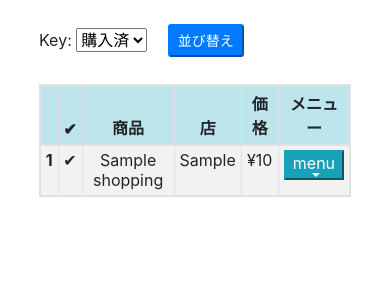
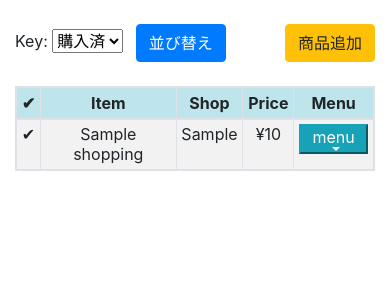
Before and after one commit to ShuheiKuriki/shopping_list, a Django app: page /shoppinglist/list/buy_or_not in a window 390 px wide. Shown: the part 56-356 px from the top of the page. Run offline with Django 3.2, Linux system fonts and the light colour scheme; a user stored in the database is signed in; tables that the repository leaves empty hold one stand-in row (values such as "Sample post"); some libraries are stand-ins or nearby versions.

Commit message:
モデル、デザイン

```diff
--- a/shoppinglist/forms.py
+++ b/shoppinglist/forms.py
@@ -9,10 +9,10 @@ class DateInput(forms.DateInput):
 class ShoppingForm(ModelForm):
     class Meta:
         model = Shopping
-        fields = ['name','shop','price','date']
+        fields = ['name','shop','price','count','buy_date']
         forms.CheckboxInput(attrs={'class': 'check'})
         widgets = {
-            'date': DateInput(),
+            'buy_date': DateInput(),
         }
 
 class SortForm(forms.Form):
--- a/shoppinglist/models.py
+++ b/shoppinglist/models.py
@@ -4,12 +4,14 @@ from django.utils.timezone import now
 from django.contrib.auth.models import User
 
 class Shopping(models.Model):
-    name = models.CharField('買う物', max_length=256, blank=True)
+    name = models.CharField('商品', max_length=256, blank=False)
     shop = models.CharField('店', max_length=256, blank=True)
+    price = models.IntegerField('価格', blank=True, null=True)
+    count = models.IntegerField('個数', default=1)
     date = models.DateField('最後に買った日', blank=True, null=True)
-    days = models.IntegerField('最後に買ってからの経過日数', blank=True,null=True)
+    buy_date = models.DateField('買う日', blank=True, null=True)
+    past = models.IntegerField('経過日数', blank=True,null=True)
     buy_or_not = models.BooleanField('購入済', default=False)
-    price = models.IntegerField('価格', blank=True, null=True)
     user = models.ForeignKey(User, on_delete=models.CASCADE)
 
     def __str__(self):
--- a/templates/base/user_base.html
+++ b/templates/base/user_base.html
@@ -48,13 +48,13 @@
         </div>
     </nav>
     <div class="container">
-        <div class="m-4">
+        <div class="my-4">
           {% block content %}
           {% endblock %}
         </div>
     </div>
     <div class="container">
-      <div class="m-4">
+      <div class="my-4">
         {% block content2 %}
         {% endblock %}
       </div>
--- a/templates/shoppinglist/shopping_list.html
+++ b/templates/shoppinglist/shopping_list.html
@@ -2,17 +2,27 @@
 {% block title %}買い物リスト{% endblock %}
 {% block active_shoppinglist %}active{% endblock %}
 {% block content %}
-<form class='mt-4' method="POST" action="{% url 'shoppinglist:sort' %}">
+<form class='d-none d-md-block mx-4' method="POST" action="{% url 'shoppinglist:sort' %}">
   {% csrf_token %}
   {% for field in form %}
-    <span class='mr-3'>{{ field.label_tag }} {{ field }}</span>
+    <span class='mr-2'>{{ field.label_tag }} {{ field }}</span>
   {% endfor %}
   <button class="btn-sm btn-primary" type="submit">並び替え</button>
+  <a class='btn btn-warning' href="{% url 'shoppinglist:create' %}">商品追加</a>
 </form>
+<form class='d-block d-md-none' method="POST" action="{% url 'shoppinglist:sort' %}">
+  {% csrf_token %}
+  {% for field in form %}
+    <span class='mr-2'>{{ field.label_tag }} {{ field }}</span>
+  {% endfor %}
+  <button class="btn btn-primary" type="submit">並び替え</button>
+  <a class='btn btn-warning float-right' href="{% url 'shoppinglist:create' %}">商品追加</a>
+</form>
+
 {% endblock %}
 {% block content2 %}
 <!-- md -->
-    <table class='table text-center table-striped table-bordered d-none d-md-block'>
+    <table class='table text-center table-striped table-bordered d-none d-md-block mx-4'>
       <thead>
         <tr class='table-info'>
           <th scope='col'></th>
@@ -38,6 +48,46 @@
                 <button type="button" class="btn-xs btn-info dropdown-toggle" data-toggle="dropdown"><span class="caret"></span>menu</button>
                 <ul class="dropdown-menu" role="menu">
                   {% if shopping.buy_or_not == True %}
+                    <li><a class='btn btn-info btn-block' href="{% url 'shoppinglist:must_buy' shopping.id %}">未購入にする</a></li>
+                  {% else %}
+                    <li><a class='btn btn-info btn-block' href="{% url 'shoppinglist:buy' shopping.id %}">購入済みにする</a></li>
+                  {% endif %}
+                  <li><a class='btn btn-info btn-block my-1' href="{% url 'shoppinglist:update' shopping.id %}">編集</a></li>
+                  <li><a class='btn btn-info btn-block' href="{% url 'shoppinglist:delete' shopping.id %}">削除</a></li>
+                </ul>
+              </div>
+            </td>
+          </tr>
+        {% endfor %}
+      </tbody>
+    </table>
+<!-- sm -->
+    <table class='table-sm text-center table-striped table-bordered d-none d-sm-block d-md-none'>
+      <thead>
+        <tr class='table-info'>
+          <th scope='col'>✔︎</th>
+          <th class='w-25' scope='col'>Item</th>
+          <th scope='col'>Shop</th>
+          <th scope='col'>Price</th>
+          <th scope='col'>Count</th>
+          <th scope='col'>Past</th>
+          <th scope='col'>Menu</th>
+        </tr>
+      </thead>
+      <tbody>
+        {% for shopping in shopping_list %}
+          <tr>
+            <td>{% if shopping.buy_or_not == True %}✔︎{% else %}{% endif %}</td>
+            <td>{{ shopping.name }}</td>
+            <td>{{ shopping.shop }}</td>
+            <td>{% if shopping.price != None %}¥{{ shopping.price }}{% endif %}</td>
+            <td></td>
+            <td>{% if shopping.days %}{{ shopping.days }}日{% endif %}</td>
+            <td>
+              <div class="dropdown">
+                <button type="button" class="btn-xs btn-info dropdown-toggle" data-toggle="dropdown"><span class="caret"></span>menu</button>
+                <ul class="dropdown-menu" role="menu">
+                  {% if shopping.buy_or_not == True %}
                     <li><a class='btn btn-primary btn-block' href="{% url 'shoppinglist:must_buy' shopping.id %}">未購入にする</a></li>
                   {% else %}
                     <li><a class='btn btn-primary btn-block' href="{% url 'shoppinglist:buy' shopping.id %}">購入済みにする</a></li>
@@ -51,22 +101,20 @@
         {% endfor %}
       </tbody>
     </table>
-    <!-- xs -->
-        <table class='table text-center table-sm table-striped table-bordered table-responsive d-block d-md-none'>
+<!-- xs -->
+        <table class='table text-center table-sm table-striped table-bordered table-responsive d-block d-sm-none'>
           <thead>
             <tr class='table-info'>
-              <th scope='col'></th>
               <th scope='col'>✔︎</th>
-              <th scope='col'>商品</th>
-              <th scope='col'>店</th>
-              <th scope='col'>価格</th>
-              <th scope='col'>メニュー</th>
+              <th scope='col'>Item</th>
+              <th scope='col'>Shop</th>
+              <th scope='col'>Price</th>
+              <th scope='col'>Menu</th>
             </tr>
           </thead>
           <tbody>
             {% for shopping in shopping_list %}
             <tr>
-              <th scope='row'>{{ forloop.counter }}</th>
               <td>{% if shopping.buy_or_not == True %}✔︎{% else %}{% endif %}</td>
               <td>{{ shopping.name }}</td>
               <td>{{ shopping.shop }}</td>
@@ -75,9 +123,13 @@
                 <div class="dropdown">
                   <button type="button" class="btn-xs btn-info dropdown-toggle" data-toggle="dropdown"><span class="caret"></span>menu</button>
                   <ul class="dropdown-menu" role="menu">
-                    <li><a class='btn btn-primary btn-block' href="{% url 'shoppinglist:buy' shopping.id %}">購入済みにする</a></li>
-                    <li><a class='btn btn-primary btn-block my-1' href="{% url 'shoppinglist:update' shopping.id %}">編集</a></li>
-                    <li><a class='btn btn-primary btn-block' href="{% url 'shoppinglist:delete' shopping.id %}">削除</a></li>
+                    {% if shopping.buy_or_not == True %}
+                      <li><a class='btn btn-info btn-block' href="{% url 'shoppinglist:must_buy' shopping.id %}">未購入にする</a></li>
+                    {% else %}
+                      <li><a class='btn btn-info btn-block' href="{% url 'shoppinglist:buy' shopping.id %}">購入済みにする</a></li>
+                    {% endif %}
+                    <li><a class='btn btn-info btn-block my-1' href="{% url 'shoppinglist:update' shopping.id %}">編集</a></li>
+                    <li><a class='btn btn-info btn-block' href="{% url 'shoppinglist:delete' shopping.id %}">削除</a></li>
                   </ul>
                 </div>
               </td>
```
